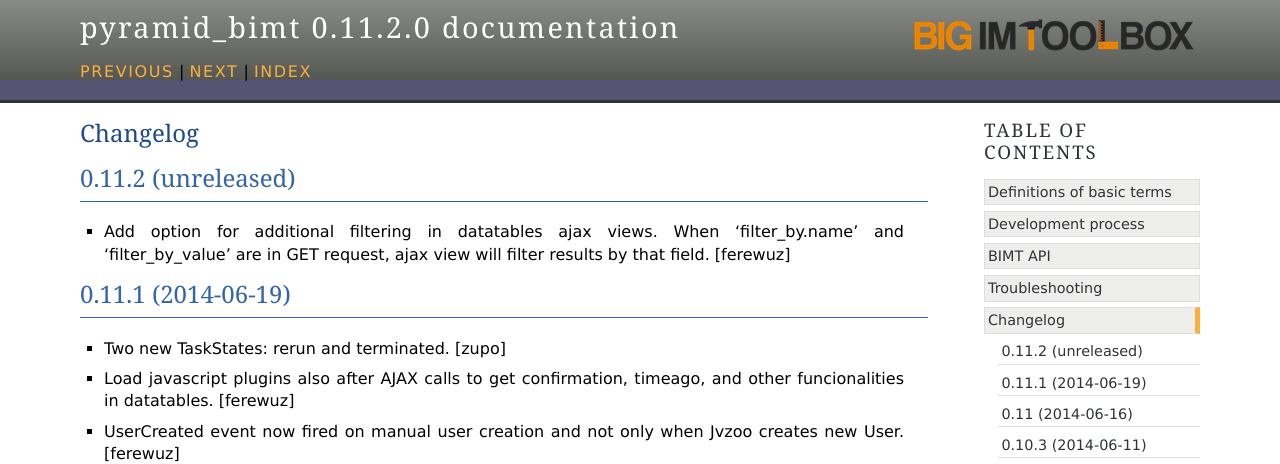
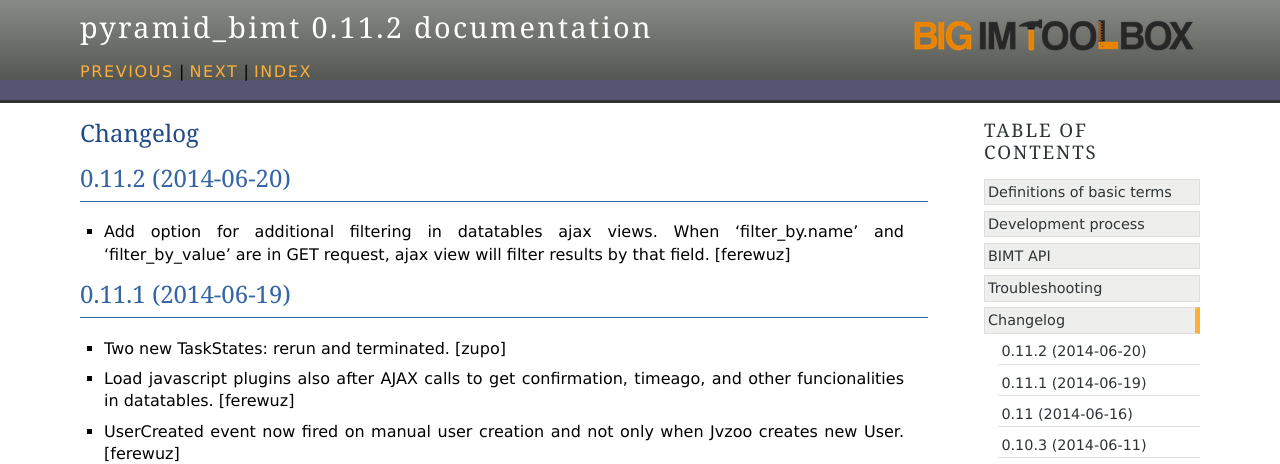
Before and after one commit to persho/pyramid_bimt, a Sphinx documentation site: the page built from docs/CHANGELOG.rst, in a window 1280 px wide and 900 px high. Shown: the top 464 px of the window. Built offline with Sphinx 7.4.7, drawn with Linux system fonts in a browser that asks for light colours.

Commit message:
Preparing release 0.11.2

```diff
--- a/docs/CHANGELOG.rst
+++ b/docs/CHANGELOG.rst
@@ -2,7 +2,7 @@
 =========
 
 
-0.11.2 (unreleased)
+0.11.2 (2014-06-20)
 -------------------
 
 - Add option for additional filtering in datatables ajax views. When
--- a/setup.py
+++ b/setup.py
@@ -18,7 +18,7 @@
 
 setup(
     name='pyramid_bimt',
-    version='0.11.2.dev0',
+    version='0.11.2',
     description='Base package for BIMT apps.',
     long_description=long_description,
     classifiers=[
```
